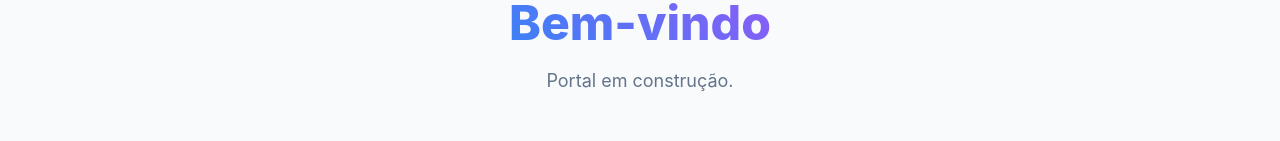
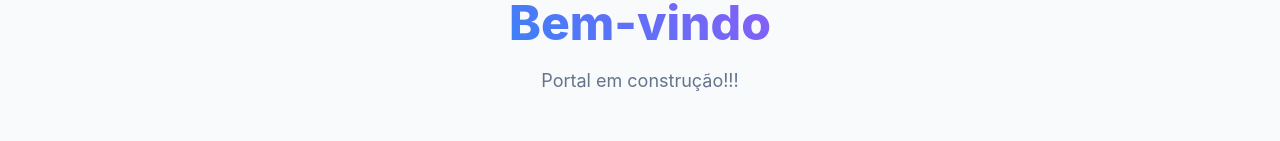
Before and after one commit to marcelomirandasilva/questionario, a React app in the folder frontend/: page / in a window 1280 px wide. Shown: the part 159-300 px from the top of the page. Built offline with nearby package versions, Linux system fonts and the light colour scheme; the HTML template or start-up script is replaced by a standard one.

Commit message:
Update Home.jsx

```diff
--- a/frontend/src/pages/Home.jsx
+++ b/frontend/src/pages/Home.jsx
@@ -3,7 +3,7 @@ function Home() {
       <div className="container">
         <header className="hero">
           <h1>Bem-vindo</h1>
-          <p>Portal em construção.</p>
+          <p>Portal em construção!!!</p>
         </header>
       </div>
     );
```
